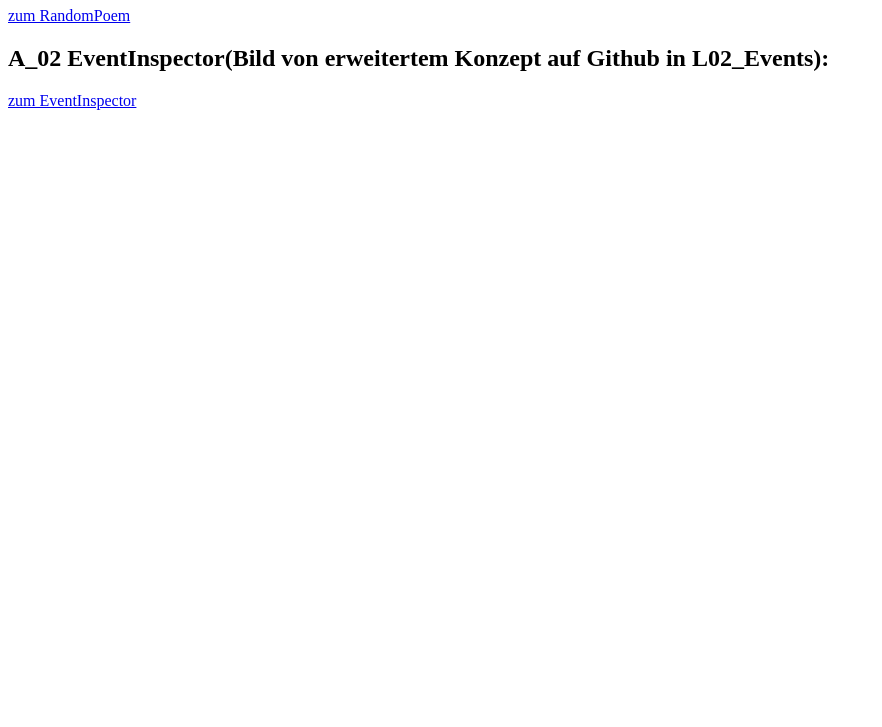
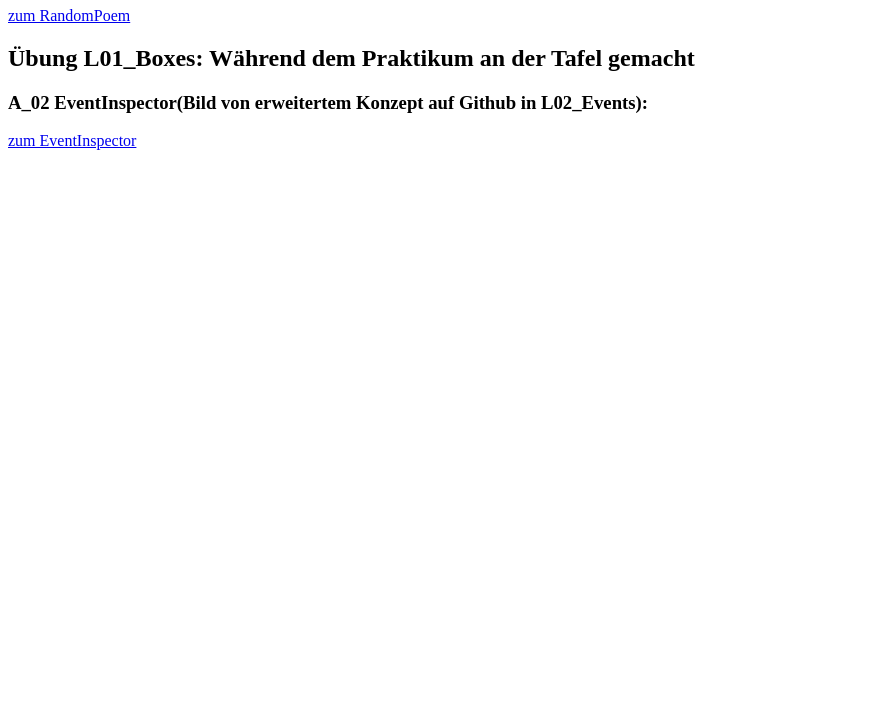
Before and after one commit to Jonas090405/EiA_SoSe24, a plain HTML site: page index.html in a window 1280 px wide. Shown: the part 73-800 px from the top of the page, without its empty margins (0-882 px from the left). Drawn offline with Linux system fonts and the light colour scheme.

Commit message:
Update index.html

```diff
--- a/index.html
+++ b/index.html
@@ -10,7 +10,8 @@
 <body>
     <h1>A_01 RandomPoem:</h1>
     <a href="https://jonas090405.github.io/EiA_SoSe24/L01_Recap&Foundation/A01_RandomPoem/index.html">zum RandomPoem</a>
-    <h2>A_02 EventInspector(Bild von erweitertem Konzept auf Github in L02_Events):</h2>
+    <h2> Übung L01_Boxes: Während dem Praktikum an der Tafel gemacht </h2>
+    <h3>A_02 EventInspector(Bild von erweitertem Konzept auf Github in L02_Events):</h3>
     <a href="https://jonas090405.github.io/EiA_SoSe24/L02_Events/index.html">zum EventInspector</a>
 
 </body>
```
